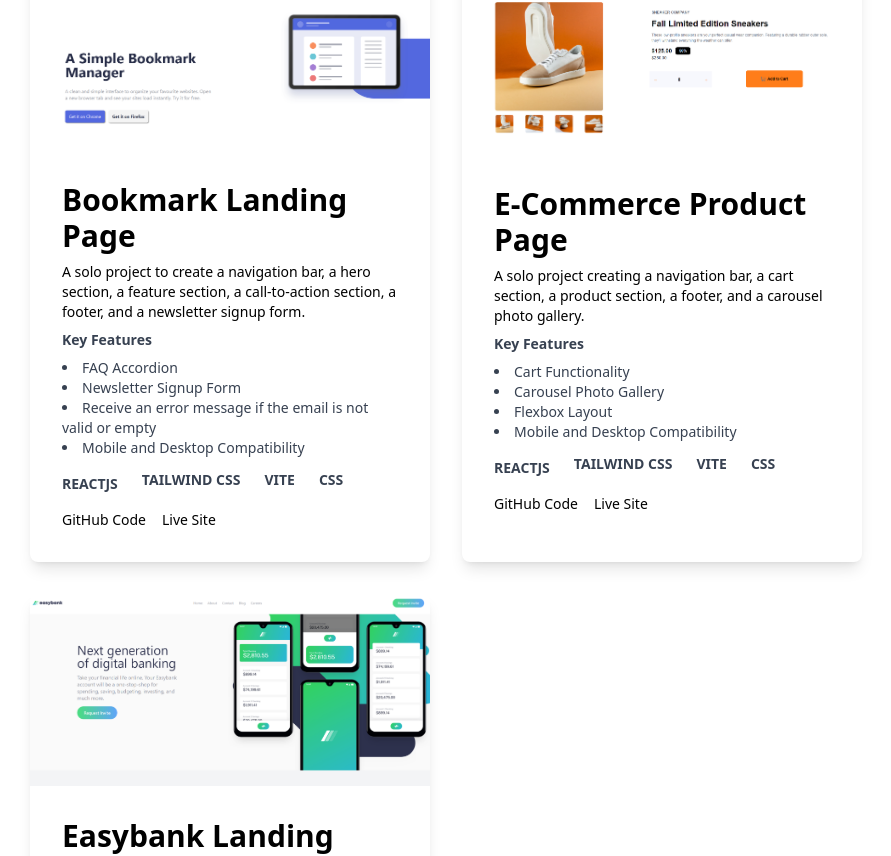
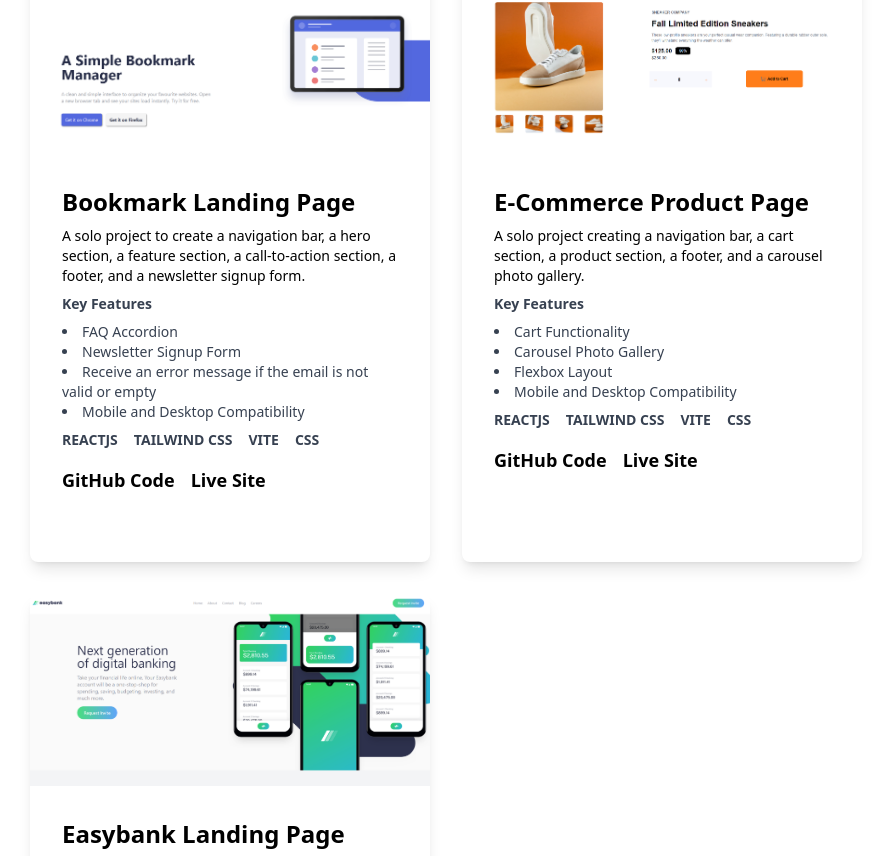
Before and after one commit to lavollmer/portfolio-lauradev, a React (Vite) app: page / in a window 1280 px wide. Shown: the part 2407-3263 px from the top of the page, without its empty margins (26-917 px from the left). Built offline with nearby package versions, Linux system fonts and the light colour scheme.

Commit message:
finishing the final touches

```diff
--- a/src/components/ProjectsCard.jsx
+++ b/src/components/ProjectsCard.jsx
@@ -1,5 +1,6 @@
 import React from "react";
 import { FaGithubSquare } from "react-icons/fa";
+import ArrowDown from "../assets/icon-arrow.svg";
 
 const ProjectsCard = ({
   title,
@@ -16,7 +17,7 @@ const ProjectsCard = ({
   keyfeatureTwo,
   keyfeatureThree,
   keyfeatureFour,
-  mobileImage
+  mobileImage,
 }) => {
   return (
     <div className="flex flex-col rounded-lg shadow-lg bg-white overflow-hidden md:w-[300px] md:h-[300px]  lg:w-[400px] lg:h-[600px] m-4">
@@ -31,7 +32,7 @@ const ProjectsCard = ({
       </div>
       <div className="flex flex-col p-8">
         <div>
-          <h2 className="text-black md:text-xl lg:text-3xl text-md font-semibold">
+          <h2 className="text-black md:text-xl lg:text-2xl text-md font-semibold">
             {title}
           </h2>
           <p className="text-black mt-2 text-sm md:text-md">{content}</p>
@@ -47,13 +48,22 @@ const ProjectsCard = ({
             </ul>
           </div>
         </div>
-        <div className="flex flex-col md:flex-row text-left items-center space-y-2 md:space-y-0 md:space-x-6 mt-2">
-          <p className="text-gray-700 mt-2 text-sm md:text-md font-bold">{skillOne}</p>
-          <p className="text-gray-700 mt-2 text-sm md:text-md font-bold">{skillTwo}</p>
-          <p className="text-gray-700 mt-2 text-sm md:text-md font-bold">{skillThree}</p>
-          <p className="text-gray-700 mt-2 text-sm md:text-md font-bold">{skillFour}</p>
+        <div className="flex flex-col md:flex-row text-left items-center md:space-y-0 md:space-x-4 mt-2">
+          <p className="text-gray-700 text-sm md:text-md font-bold">
+            {skillOne}
+          </p>
+          <p className="text-gray-700 mt-2 text-sm md:text-md font-bold">
+            {skillTwo}
+          </p>
+          <p className="text-gray-700 mt-2 text-sm md:text-md font-bold">
+            {skillThree}
+          </p>
+          <p className="text-gray-700 mt-2 text-sm md:text-md font-bold">
+            {skillFour}
+          </p>
         </div>
-        <div className="flex flex-col text-sm items-center md:text-md md:flex-row space-y-2 md:space-y-0 md:space-x-4 card-links pt-4">
+        <div className="flex flex-col text-sm   md:text-lg space-y-2 md:space-y-0 md:space-x-4 pt-4">
+          <div className="flex flex-row justify-start space-x-4 font-semibold">
             {githubCode && (
               <a
                 href={githubCode}
@@ -77,6 +87,7 @@ const ProjectsCard = ({
           </div>
         </div>
       </div>
+    </div>
   );
 };
 
```
Lines whose indentation alone changed are shown as unchanged.
